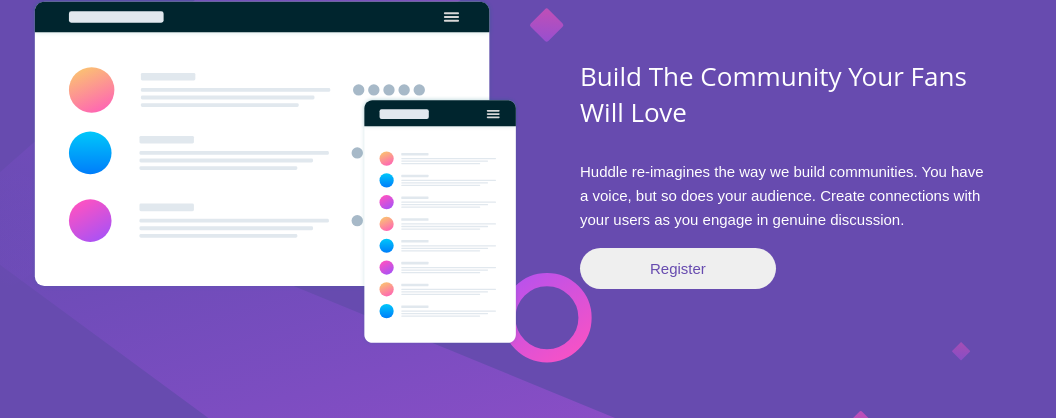
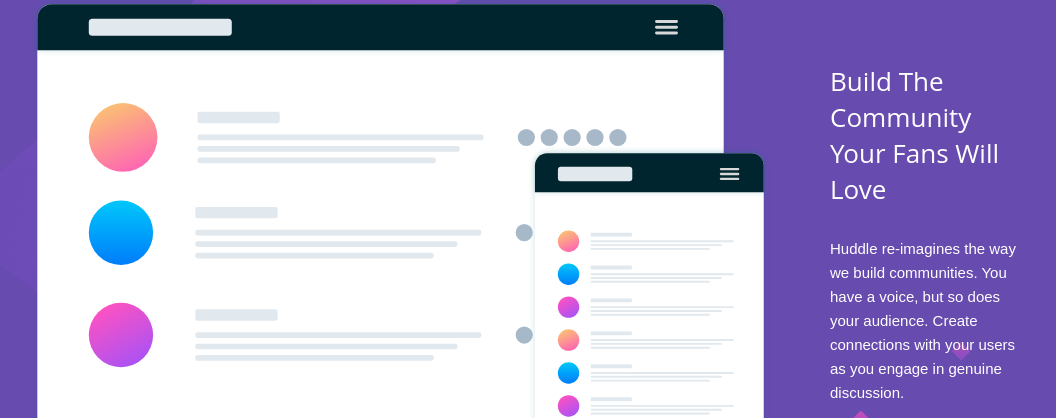
Before and after one commit to RodrigoBC4/desafio_pagina_destino_huddle, a plain HTML site: page index.html in a window 1024 px wide. Shown: the part 120-538 px from the top of the page, 1056 px wide, since content can reach past the window. Drawn offline with Linux system fonts and the light colour scheme; a web font is replaced by a local one.

Commit message:
primeira coreção das configurações de responsividade

```diff
--- a/assets/css/style.css
+++ b/assets/css/style.css
@@ -114,7 +114,7 @@ body{
         background-position: top center;
         background-repeat: no-repeat;
         background-size: contain;
-        min-width: 100vw;
+        max-width: 100vw;
         min-height: 100vh;
     }
     .content-header .content-figure img{
@@ -168,7 +168,7 @@ body{
         background-position: top center;
         background-repeat: no-repeat;
         background-size: contain;
-        max-width: 1024px;
+        max-width: 100vw;
         min-height: 100vh;
         margin: auto;
     }
@@ -185,7 +185,7 @@ body{
     }
     .content-img .img-illustration{
         width: 100%;
-        min-width: 55rem;
+        min-width: 80rem;
     }
     .content-second .content-text  {
         align-items: self-start;
```
